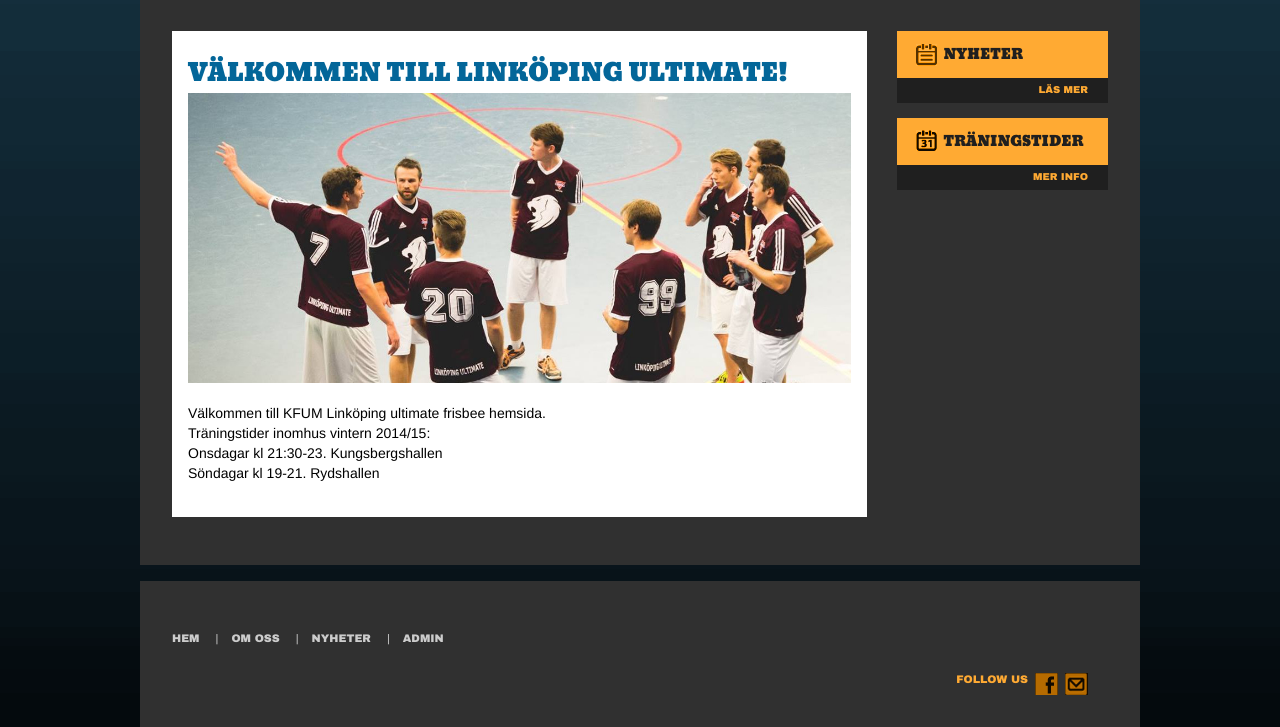
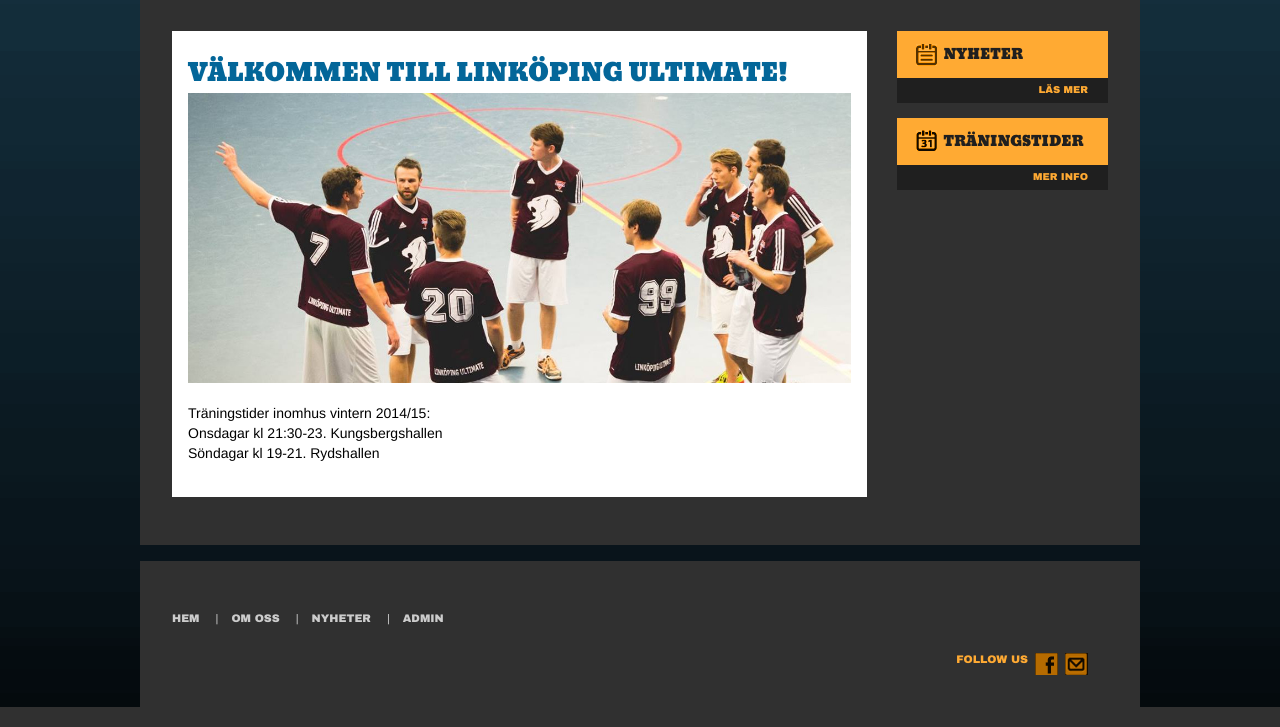
Before and after one commit to mseln/klufweb, a Django app: page / in a window 1280 px wide. Shown: the part 237-964 px from the top of the page. Run offline with Django 3.2, Linux system fonts and the light colour scheme; some libraries are stand-ins or nearby versions.

Commit message:
Update home.html

```diff
--- a/klufweb/home/templates/home/home.html
+++ b/klufweb/home/templates/home/home.html
@@ -10,7 +10,6 @@
     <h1>Välkommen till Linköping Ultimate!</h1>
     <img width="100%" src="{{ STATIC_URL }}img/timeout.jpg"></img>
     <p><br>
-        Välkommen till KFUM Linköping ultimate frisbee hemsida.<br>
         Träningstider inomhus vintern 2014/15:<br>
         Onsdagar kl 21:30-23. Kungsbergshallen<br>
         Söndagar kl 19-21. Rydshallen<br>
```
